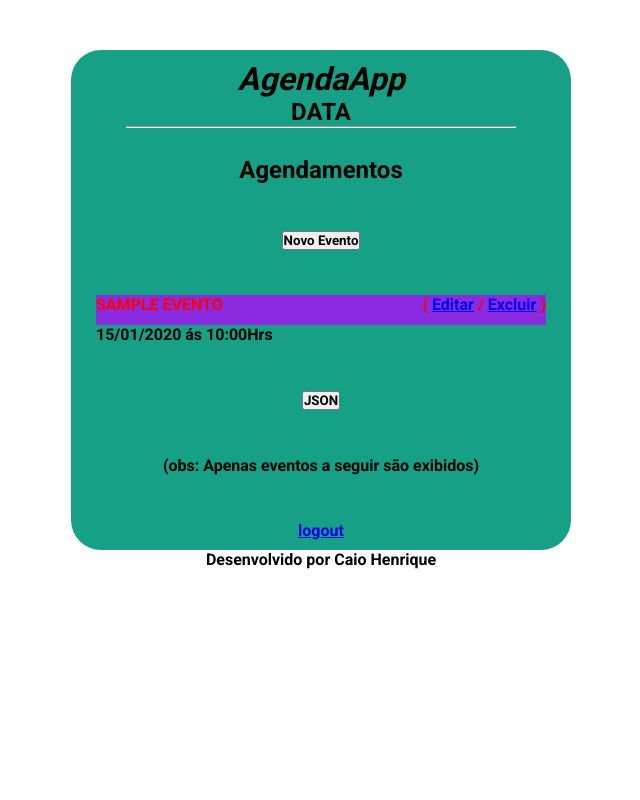
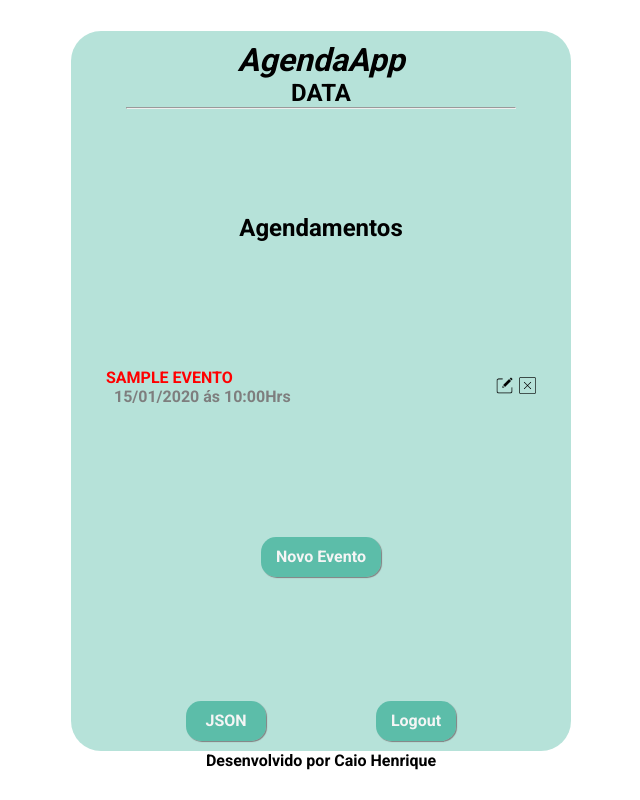
Before and after one commit to CaioHenriqueMachado/AgendaApp, a Django app: template agenda/templates/agenda.html in a window 1280 px wide. Shown: the whole page, without its empty margins (319-959 px from the left). Run offline with Django 3.2, Linux system fonts and the light colour scheme; the template is opened without the code that fills it: values that come from a table or form of the project are taken from there, others are empty; tables that the repository leaves empty hold one stand-in row (values such as "Sample post").

Commit message:
finish app

```diff
--- a/agenda/static/css/style.css
+++ b/agenda/static/css/style.css
@@ -8,19 +8,28 @@
   font-family: 'Roboto', sans-serif;
 }
 
+html {
+  width: 100%;
+  height: 100%;
+}
+
 body {
   display: flex;
   flex-direction: column;
+  justify-content: center;
   align-items: center;
+  width: 100%;
+  height: 100%;
 }
 
 div.container{
-  margin-top: 50px;
   padding: 10px 5px;
   border-radius: 30px;
-  background-color: #16a085;
-  min-height: 500px;
-  width: 500px;
+  background-color: #16a0844f;
+  width: 94%;
+  max-width: 500px;
+  height: 90%;
+  max-height: 1000px;
   justify-content: space-between;
   align-items: center;
   display: flex;
@@ -28,16 +37,30 @@ div.container{
 }
 
 div.evento {
-  background-color: blueviolet;
   display: flex;
   justify-content: space-between;
   min-height: 30px;
   width: 100%;
+}
+
+div.evento p.title{
   text-transform: uppercase;
 }
 
-div.evento a {
-  text-transform: capitalize;
+
+div.action{
+  align-items: center;
+  display: flex;
+}
+
+img.iconEdit {
+  width: 21px;
+  height: 21px;
+}
+
+img.iconDelete{
+  width: 17px;
+  height: 17px;
 }
 
 ul {
@@ -48,6 +71,15 @@ ul {
 li {
   width: 100%;
   list-style: none;
+  margin-bottom: 5px;
+  padding: 2px 10px;
+  border-radius: 15px;
+
+}
+
+li:hover {
+  transition: .5s;
+  background-color: rgba(245, 245, 245, 0.418)
 }
 
 header{
@@ -59,3 +91,75 @@ header{
 hr {
   margin: 0 50px;
 }
+
+p.datetime {
+  color: #7e7e7e;
+}
+
+div.buttons {
+  display: flex;
+  width: 100%;
+  justify-content: space-evenly;
+}
+
+button {
+  border-radius: 15px;
+  background-color: #16a0848f;
+  font-size: 12pt;
+  cursor: pointer;
+  box-shadow: 1px 1px 1px gray;
+  border: none;
+  color: whitesmoke;
+}
+
+
+button.newEvent {
+  width: 120px;
+  height: 40px;
+}
+
+button.json, button.logout {
+  width: 80px;
+  height: 40px;
+}
+
+button:hover {
+  background-color: #16a084bb;
+  transition: .5s;
+}
+
+/* PAGINA EVENTO */
+
+form {
+  width: 80%;
+}
+
+form label {
+  font-size: 16pt;
+}
+
+input, textarea {
+  width: 100%;
+  padding: 0px 10px;
+  font-size: 12pt;
+  margin-top: 5px;
+  margin-bottom: 15px;
+  border-radius: 10px;
+  border: none;
+}
+
+form input{
+  height: 30px;
+}
+
+div.buttonsEvent {
+  width: 100%;
+  display: flex;
+  justify-content: center
+}
+
+div.buttonsEvent button{
+  width: 80px;
+  height: 40px;
+  margin-left: 10px;
+}
--- a/agenda/templates/agenda.html
+++ b/agenda/templates/agenda.html
@@ -2,10 +2,6 @@
 
 {% block content %}
     <h2>Agendamentos</h2>
-
-    <a href="evento">
-        <button type="button">Novo Evento</button>
-    </a>
     <ul>
         {% for evento in eventos %}
             <li>
@@ -15,22 +11,21 @@
                         {% endif %}
                     >
                     <div class="text">
-                        {{ evento.titulo }}
+                        <p class="title">{{ evento.titulo }}</p>
+                        <p class="datetime">&nbsp;&nbsp;{{  evento.get_data_evento}}</p>
                     </div>
                     <div class="action">
-                        ( <a href="evento/?id={{evento.id}}">Editar</a>
-                        / <a href="evento/delete/{{ evento.id }}">Excluir</a> )
+                        <a href="evento/?id={{evento.id}}"><img class="iconEdit" src="../static/img/iconEdit.png" alt="iconEdit"></a>
+                        &nbsp;
+                        <a href="evento/delete/{{ evento.id }}"><img class="iconDelete" src="../static/img/iconDelete.png" alt="iconDelete"></a>
                     </div>
-
                 </div>
-                    {{  evento.get_data_evento}}
             </li>
         {% endfor %}
     </ul>
 
-<a href="/agenda/lista/1/">
-    <button>JSON</button>
-</a>
-<p>(obs: Apenas eventos a seguir são exibidos)</p>
+    <a href="evento">
+        <button class="newEvent" type="button">Novo Evento</button>
+    </a>
 
 {% endblock %}
--- a/agenda/templates/model-page.html
+++ b/agenda/templates/model-page.html
@@ -14,9 +14,18 @@
 
         {% block content %} {% endblock %}
 
-        <div align="left">
-            <a href="/logout">logout</a>
+
+        <div class="buttons">
+            <a href="/agenda/lista/1/">
+                <button class="json">JSON</button>
+            </a>
+
+            <a href="/logout">
+                <button class="logout">Logout</button>
+            </a>
         </div>
+
+
 
 
 
```
Also changed, not shown: agenda/templates/evento.html (+9 -11 lines), agenda/static/img/iconDelete.png (added), agenda/static/img/iconEdit.png (added).
